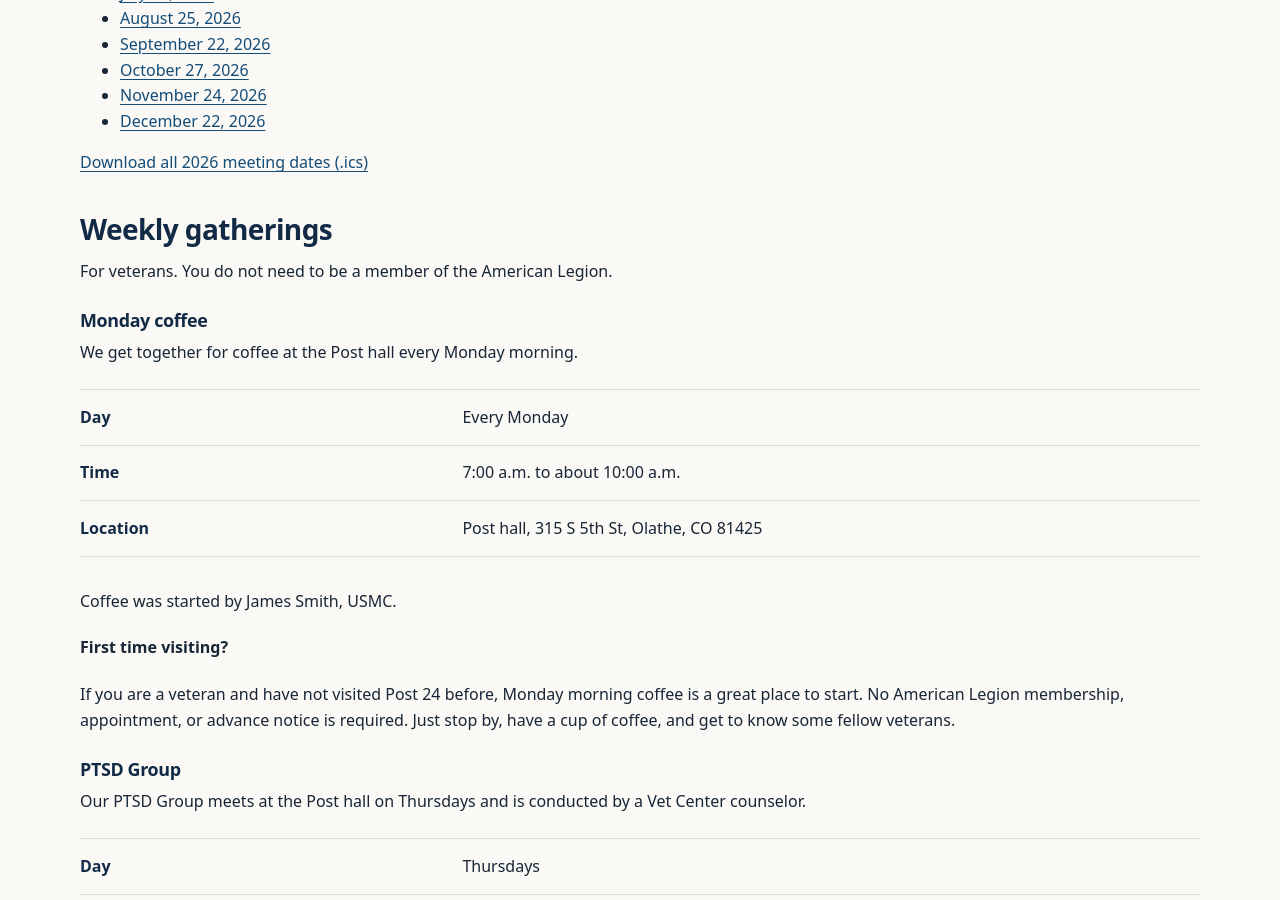
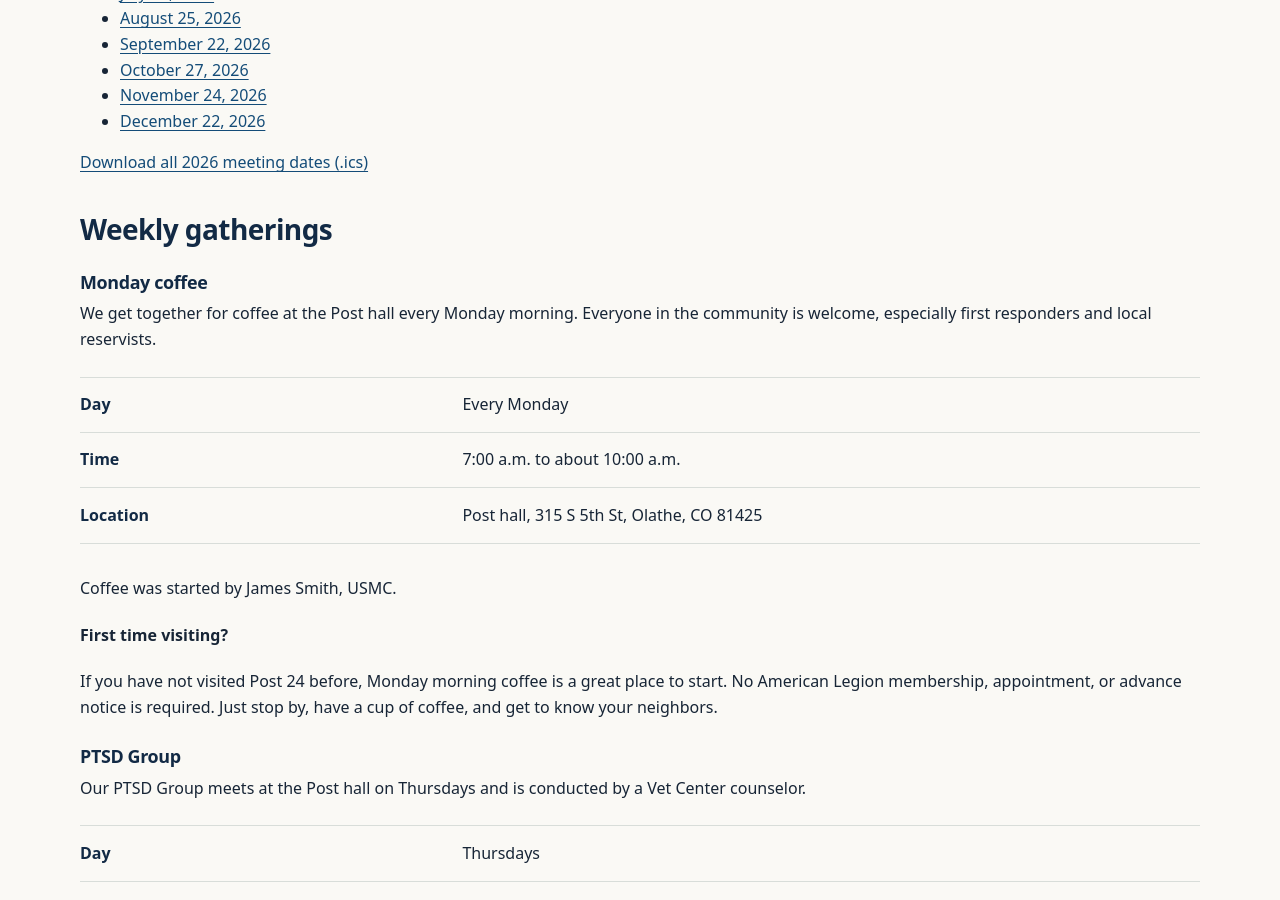
Before and after one commit to SPIERS-DENNIS-POST/spiers-dennis-post.github.io, a Jekyll site: the page built from meetings/index.md, in a window 1280 px wide and 900 px high, scrolled down 1289 px. Built offline with Jekyll 4.4.1, drawn with Linux system fonts in a browser that asks for light colours.

Commit message:
Welcome the full community at Monday coffee

```diff
--- a/meetings/index.md
+++ b/meetings/index.md
@@ -18,14 +18,13 @@ For parking, entrance directions, and wheelchair access, see our [Post Home page
 {% include meeting-year-dates.html %}
 <a href="{{ '/meetings/calendar.ics' | relative_url }}">Download all {{ site.time | date: "%Y" }} meeting dates (.ics)</a>
 ## Weekly gatherings
-For veterans. You do not need to be a member of the American Legion.
 ### Monday coffee
-We get together for coffee at the Post hall every Monday morning.
+We get together for coffee at the Post hall every Monday morning. Everyone in the community is welcome, especially first responders and local reservists.
 {% include facts.html section="monday_coffee" %}
 <p>Coffee was started by James Smith, USMC.</p>
 #### First time visiting?
-If you are a veteran and have not visited Post 24 before, Monday morning coffee is a great place to start.
-No American Legion membership, appointment, or advance notice is required. Just stop by, have a cup of coffee, and get to know some fellow veterans.
+If you have not visited Post 24 before, Monday morning coffee is a great place to start.
+No American Legion membership, appointment, or advance notice is required. Just stop by, have a cup of coffee, and get to know your neighbors.
 ### PTSD Group
 Our PTSD Group meets at the Post hall on Thursdays and is conducted by a Vet Center counselor.
 {% include facts.html section="ptsd_group" %}
```
